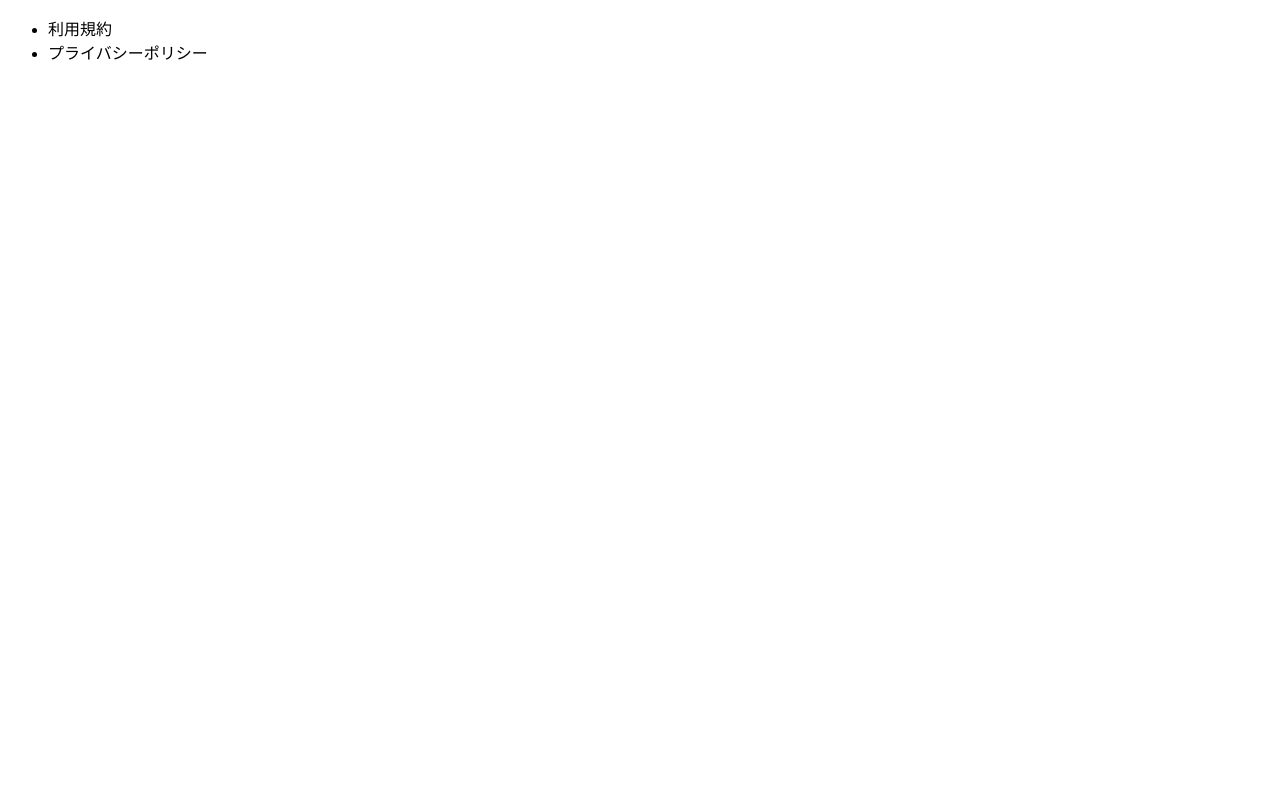
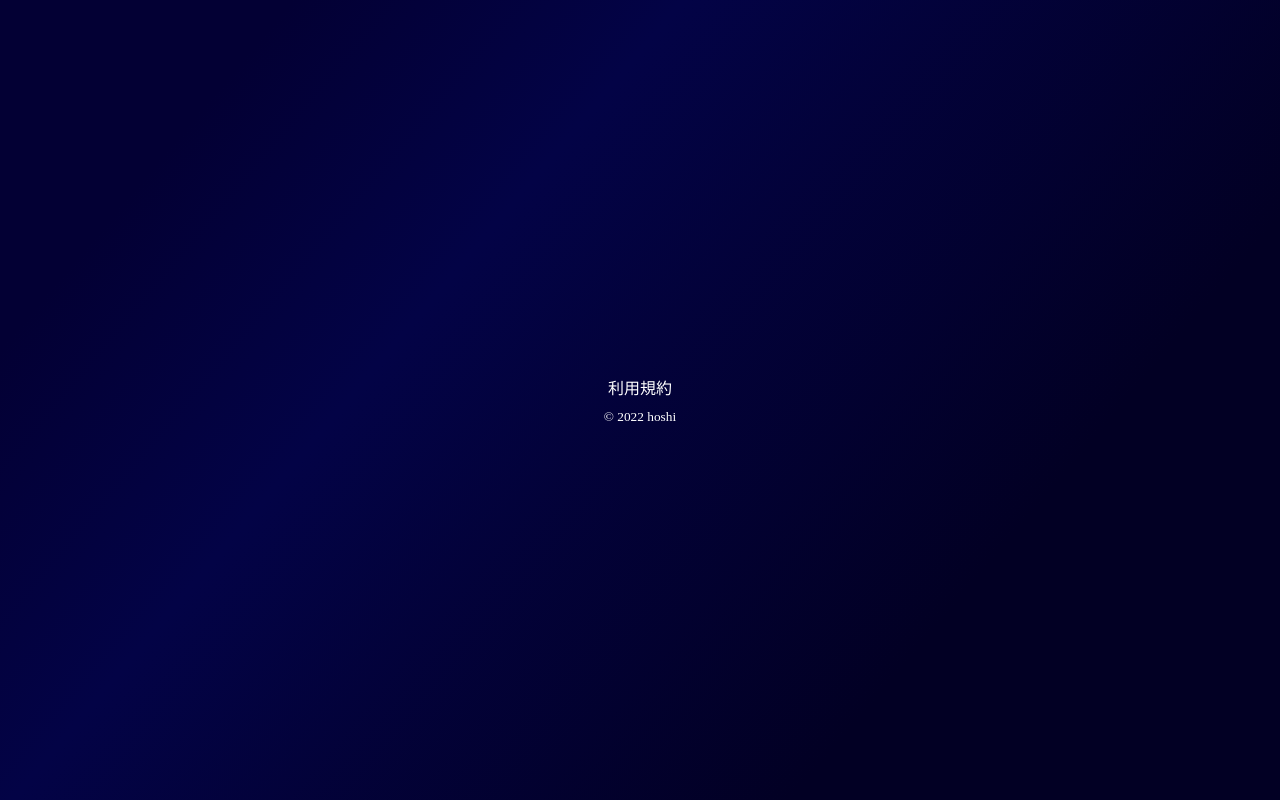
Before and after one commit to hoshitannn/hoshitannn.github.io, a plain HTML site: page common/footer.html in a window 1280 px wide. Drawn offline with Linux system fonts and the light colour scheme.

Commit message:
Add files via upload

```diff
--- a/common/footer.html
+++ b/common/footer.html
@@ -3,14 +3,18 @@
 	<head>
 		<meta charset="utf-8">
 		<title>footer</title>
+		<link rel="stylesheet" href="style/footer.css">
 	</head>
 	<body>
 		<footer>
 			<div class="footer-content">
 				<ul>
-					<li>利用規約</li>
-					<li>プライバシーポリシー</li>
+					<li><a href="https://hoshitannn.github.io/terms-of-use/" target="_top">利用規約</a></li>
+<!--					<li>プライバシーポリシー</li>-->
 				</ul>
+				<div class="copy-light">
+					<small>&copy;&nbsp;2022&nbsp;hoshi</small>
+				</div>
 			</div>
 		</footer>
 	</body>
--- /dev/null
+++ b/common/style/footer.css
@@ -0,0 +1,36 @@
+body {
+	margin: 0;
+	padding: 0;
+}
+
+footer {
+	color: white;
+	display: flex;
+	justify-content: center;
+	align-items: center;
+	height: 100vh;
+	background: rgb(3,0,52);
+	background: linear-gradient(130deg, rgba(3,0,52,1) 15%, rgba(3,3,70,1) 35%, rgba(2,0,36,1) 75%);
+}
+
+footer ul {
+	display: flex;
+	list-style: none;
+	margin: 0;
+	padding: 0;
+}
+
+footer ul li {
+	padding: 5px 20px;
+}
+
+footer ul li a {
+	text-decoration: none;
+	color: white;
+}
+
+footer .copy-light {
+	display: flex;
+	justify-content: center;
+	padding: 5px;
+}
--- a/common/style/master.css
+++ b/common/style/master.css
@@ -41,6 +41,45 @@ header ul {
 	border: 0;
 }
 
+footer {
+	color: white;
+	display: flex;
+	justify-content: center;
+	align-items: center;
+	height: 15vh;
+	background: rgb(3,0,52);
+	background: linear-gradient(130deg, rgba(3,0,52,1) 15%, rgba(3,3,70,1) 35%, rgba(2,0,36,1) 75%);
+}
+
+footer ul {
+	display: flex;
+	list-style: none;
+	margin: 0;
+	padding: 0;
+}
+
+footer ul li {
+	padding: 5px 20px;
+}
+
+footer ul li a {
+	text-decoration: none;
+	color: white;
+}
+
+footer .copy-light {
+	display: flex;
+	justify-content: center;
+	padding: 5px;
+}
+
+.footer-frame {
+	display: block;
+	width: 100%;
+	height: 15vh;
+	border: 0;
+}
+
 a {
 	padding: 0 5px;
 	color: #0f0880;
```
